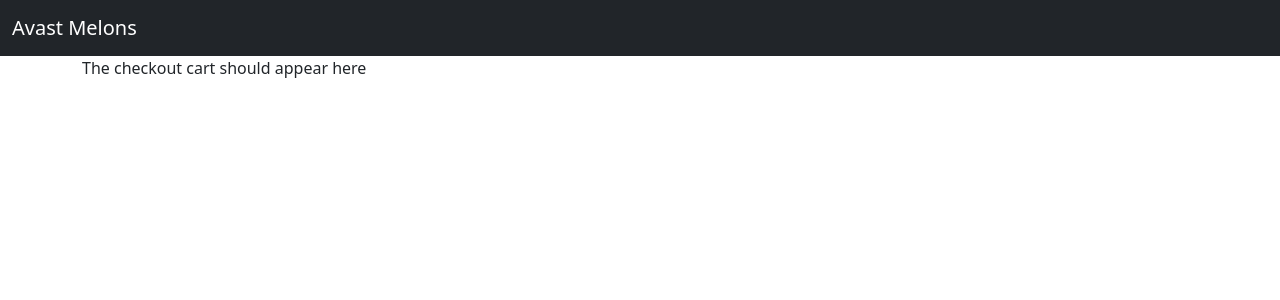
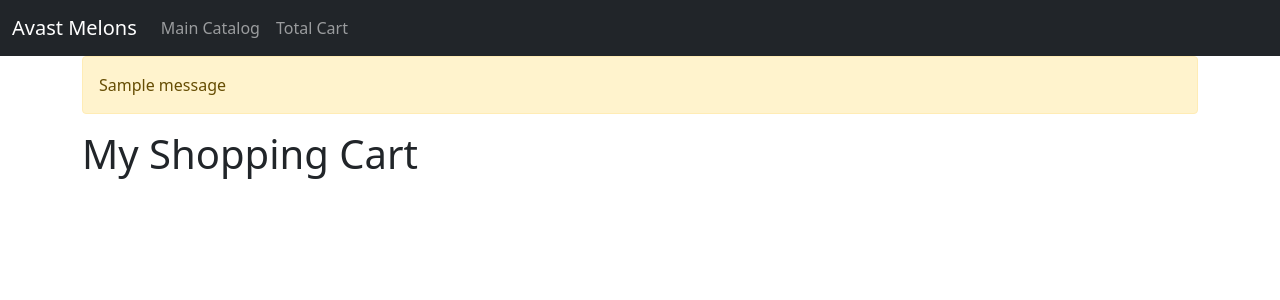
Before and after one commit to Northermata2387/F28-Python-Unit-03, a Flask app: page /cart in a window 1280 px wide. Shown: the top 300 px of the page. Run offline with Flask 2, Linux system fonts and the light colour scheme; one stand-in notice (Sample message) is shown.

Commit message:
updated the all melons page, created two additions to the navbar with links, and created a jinj2 option for a flash message in the base.html

```diff
--- a/server.py
+++ b/server.py
@@ -30,10 +30,16 @@ def all_melons():
 
 
 # A html page to display details about a single melon
-@app.route("/melons/<melon_id>")
+@app.route("/melon/<melon_id>")
 def melon_details(melon_id):
-    return render_template("melon_details.html")
+    melon = melons.get_by_id(melon_id)
+    return render_template("melon_details.html", melon=melon)
 
+
+# An endpoint to add a specified melon to the cart from the melon_details.html to the cart.html
+@app.route("/add_to_cart/<melon_id>")
+def add_to_cart(melon_id):
+    return f"{melon_id} added to cart"
 
 # A html page displaying cart details
 @app.route("/cart")
@@ -41,12 +47,6 @@ def show_shopping_cart():
     return render_template("cart.html")
 
 
-# An endpoint to add a melon to the cart
-@app.route("/add_to_cart/<melon_id>")
-def add_to_cart(melon_id):
-    return f"{melon_id} added to cart"
-
-
 # Execute code when file runs as Script and application runner
 if __name__ == "__main__":
     app.run(debug=True, port=8000, host="localhost")
--- a/static/site.css
+++ b/static/site.css
@@ -7,3 +7,8 @@
     display: flex;
     flex-wrap: wrap;
 }
+
+.flex-column {
+    display: flex;
+    flex-direction: column;
+}
--- a/templates/base.html
+++ b/templates/base.html
@@ -16,16 +16,33 @@
   <body>
     <nav class="navbar navbar-dark bg-dark navbar-expand-lg">
       <div class="container-fluid">
-        <a class="navbar-brand" href="#">Avast Melons</a>
+        <a class="navbar-brand" href="{{ url_for('homepage') }}"
+          >Avast Melons</a
+        >
         <div class="collapse navbar-collapse">
-          <div class="navbar-nav"></div>
+          <div class="navbar-nav">
+            <a class="nav-link" href="{{ url_for('all_melons') }}">
+              Main Catalog</a
+            >
+            <a class="nav-link" href="{{ url_for('show_shopping_cart') }}"
+              >Total Cart</a
+            >
+          </div>
         </div>
       </div>
     </nav>
 
     <div class="container">
+      {% for message in get_flashed_messages() %}
+      <p class="alert alert-warning">{{ message }}</p>
+      {% endfor %}
       <!-- This is where the main content goes. -->
-      {% block body %} BODY OF PAGE GOES HERE VIA INHERITANCE {% endblock %}
+      {% block body %}
+      <h5>
+        Avast Melons ships nationwide melons for wholesale distribution to
+        retail outlets within North America!
+      </h5>
+      {% endblock %}
     </div>
   </body>
 </html>
--- a/templates/cart.html
+++ b/templates/cart.html
@@ -1,27 +1,3 @@
-<html>
-  <head>
-    <title>Avast Melons</title>
-    <link
-      href="https://cdn.jsdelivr.net/npm/bootstrap@5.0.1/dist/css/bootstrap.min.css"
-      rel="stylesheet"
-      integrity="sha384-+0n0xVW2eSR5OomGNYDnhzAbDsOXxcvSN1TPprVMTNDbiYZCxYbOOl7+AMvyTG2x"
-      crossorigin="anonymous"
-    />
-  </head>
-
-  <body>
-    <nav class="navbar navbar-dark bg-dark navbar-expand-lg">
-      <div class="container-fluid">
-        <a class="navbar-brand" href="#">Avast Melons</a>
-        <div class="collapse navbar-collapse">
-          <div class="navbar-nav"></div>
-        </div>
-      </div>
-    </nav>
-
-    <div class="container">
-      <!-- This is where the main content goes. -->
-      {% block body %} The checkout cart should appear here {% endblock %}
-    </div>
-  </body>
-</html>
+{% extends 'base.html' %} {% block body %}
+<h1>My Shopping Cart</h1>
+{% endblock %}
```
Also changed, not shown: templates/all_melons.html (+9 -3 lines), templates/melon_details.html (+19 -25 lines).
